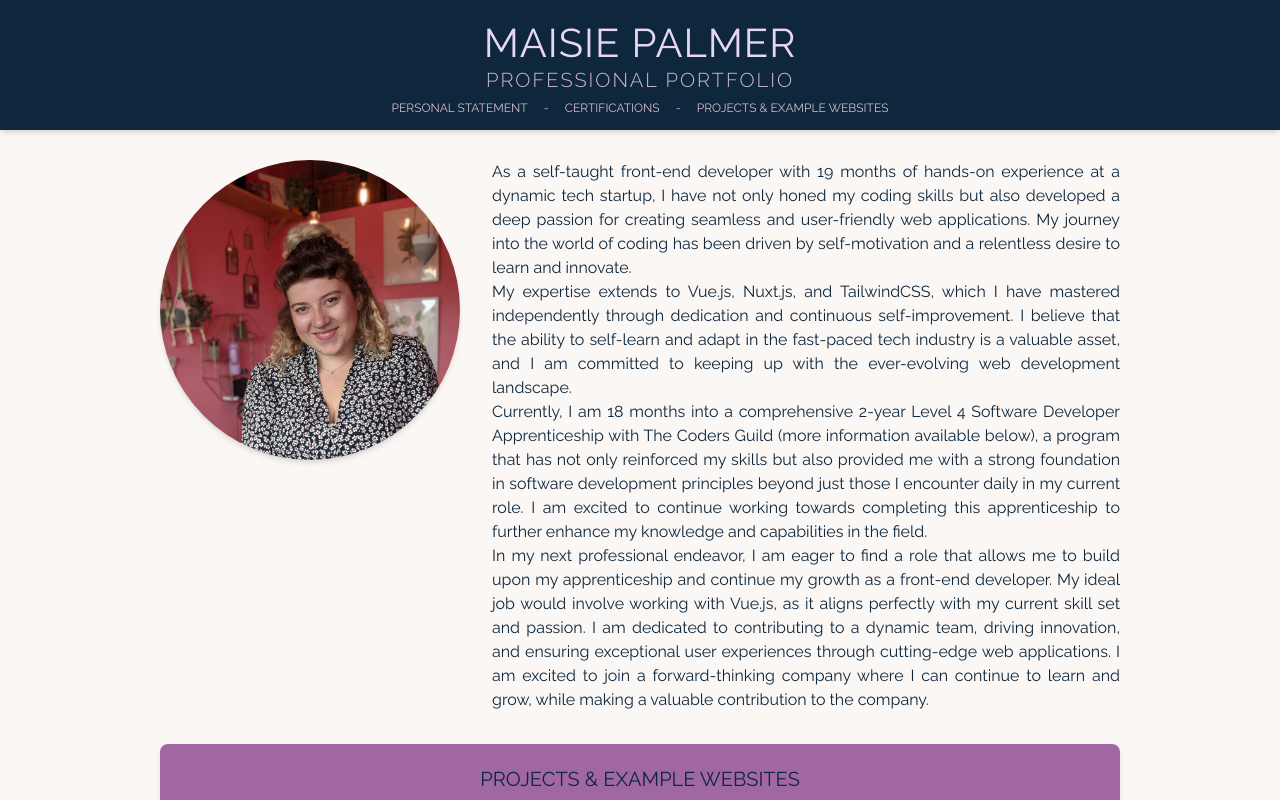
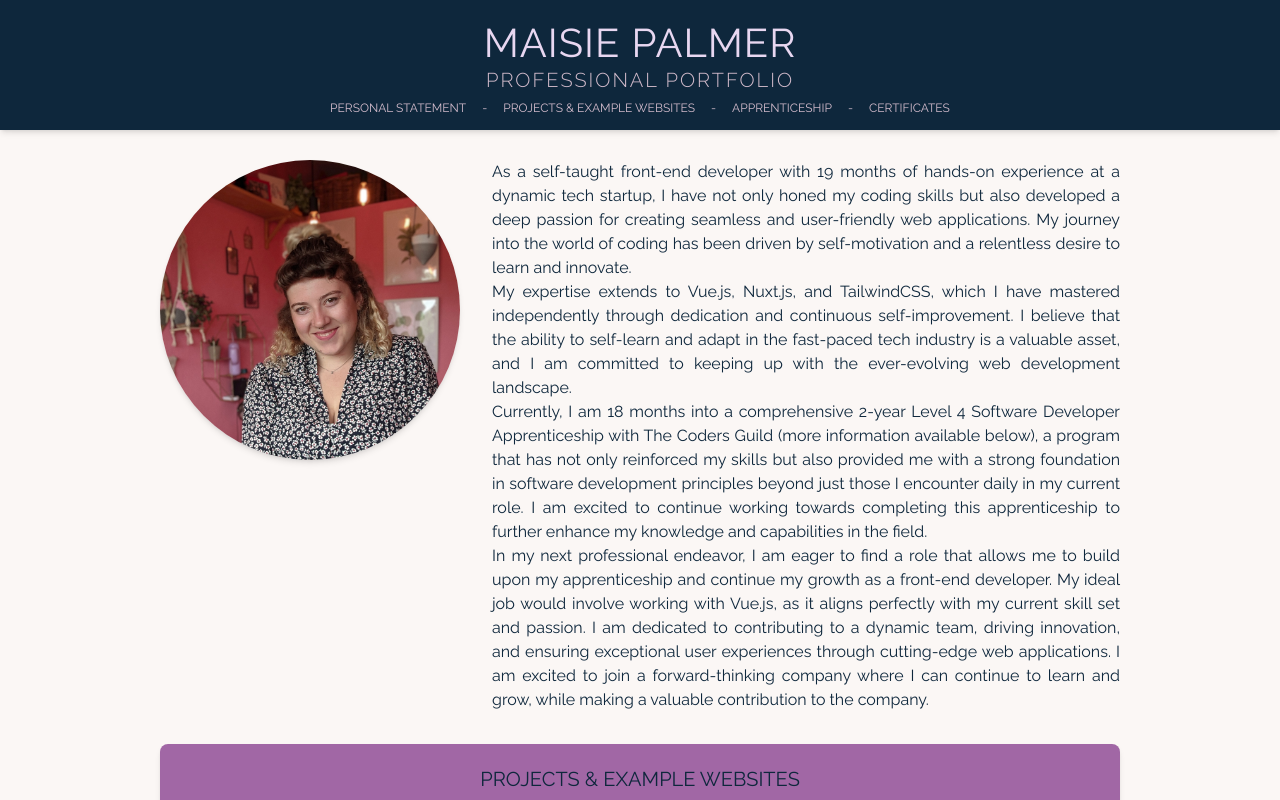
Before and after one commit to maisiemay06/Maisie-Palmer-Portfolio, a website: page index.html in a window 1280 px wide. Shown: the top 800 px of the page. Drawn offline with Linux system fonts and the light colour scheme.

Commit message:
reorder links

```diff
--- a/index.html
+++ b/index.html
@@ -12,17 +12,19 @@
     <title>Maisie Palmer Portfolio</title>
   </head>
   <body class="w-screen overflow-x-hidden font-body bg-mp-cream">
-    <nav class="bg-mp-navy text-mp-mauve fixed inset-0 bottom-unset text-center w-full h-[180px] md:h-[130px] shadow-md z-10 py-5">
+    <nav class="bg-mp-navy text-mp-mauve fixed inset-0 bottom-unset text-center w-full h-[150px] md:h-[130px] shadow-md z-10 py-5">
       <header>
         <h1 class="text-[40px] uppercase leading-[45px] text-mp-lilac tracking-wide">Maisie Palmer</h1>
         <h3 class="text-[20px] uppercase font-thin tracking-widest">Professional Portfolio</h3>
       </header>
-      <ul class="flex flex-wrap mx-auto items-center justify-center uppercase gap-x-4 text-[12px] mt-1">
+      <ul class="flex flex-wrap mx-auto items-center justify-center uppercase gap-x-4 text-[12px] mt-1 px-3">
         <li><a href="#top" class="inline list-none hover:text-mp-purple active:text-mp-plum transition-all duration-200 ease-in-out">Personal Statement</a></li>
         <p>-</p>
-        <li><a href="#certifications" class="inline list-none hover:text-mp-purple active:text-mp-plum transition-all duration-200 ease-in-out">Certifications</a></li>
+        <li><a href="#example-webs" class="inline list-none hover:text-mp-purple active:text-mp-plum transition-all duration-200 ease-in-out">Projects & Example Websites</a></li>
         <p>-</p>
-        <li><a href="#example-webs" class="inline list-none hover:text-mp-purple active:text-mp-plum transition-all duration-200 ease-in-out">Projects & Example Websites</a></li>
+        <li><a href="#apprenticeship" class="inline list-none hover:text-mp-purple active:text-mp-plum transition-all duration-200 ease-in-out">Apprenticeship</a></li>
+        <p>-</p>
+        <li><a href="#certificates" class="inline list-none hover:text-mp-purple active:text-mp-plum transition-all duration-200 ease-in-out">Certificates</a></li>
       </ul>
     </nav>
 
@@ -197,7 +199,7 @@
         </div>
       </section>
 
-      <section class="rounded-lg w-full p-5 shadow-md bg-mp-purple" id="certifications">
+      <section class="rounded-lg w-full p-5 shadow-md bg-mp-purple" id="apprenticeship">
         <h2 class="text-mp-navy text-[20px] uppercase mb-4 text-center mx-auto">Apprenticeship</h2>
         <p class="text-justify">
           I'm currently in the midst of pursuing a Level 4 Apprenticeship program with The Coders Guild. I've already dedicated 19 months to this and have about 5 months left to complete the apprenticeship. As part of my commitment, I must allocate at least 6 wokring hours per week to learning and
@@ -206,8 +208,8 @@
         </p>
       </section>
 
-      <section class="rounded-lg w-full p-5 shadow-md bg-mp-purple" id="certifications">
-        <h2 class="text-mp-navy text-[20px] uppercase mb-4 text-center mx-auto">Certifications</h2>
+      <section class="rounded-lg w-full p-5 shadow-md bg-mp-purple" id="certificates">
+        <h2 class="text-mp-navy text-[20px] uppercase mb-4 text-center mx-auto">Certificates</h2>
         <div class="flex flex-col md:flex-row items-center justify-between gap-3">
           <div class="flex-1 group">
             <div class="relative">
```
Also changed, not shown: dist/output.css.
